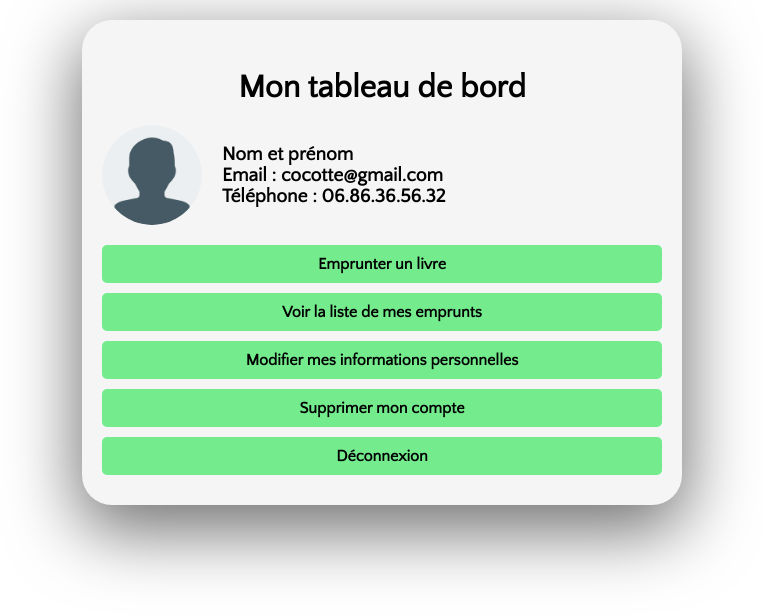
After one commit to DayZmooN/Bouquine, a PHP site: page /front/dashboarduser.php in a window 1280 px wide. The commit adds this page. Shown: the top 616 px of the page, without its empty margins (258-1021 px from the left). Run offline with PHP 8.4, Linux system fonts and the light colour scheme.

Commit message:
dashboard

```diff
--- a/css/style.css
+++ b/css/style.css
@@ -1236,12 +1236,10 @@ p.miller {
     margin-left: 30px;
     font-style: italic;
 }
-
 .list {
     width: 100%;
     height: auto;
 }
-
 h4.detail {
     font-size: 1.2rem;
     font-family: 'QuattrocentoSans-Regular';
@@ -1249,12 +1247,10 @@ h4.detail {
     color: #000;
     margin-left: 30px;
 }
-
 ul.liste {
     width: 600px;
     height: auto;
 }
-
 .liste li {
     list-style-type: circle;
     font-size: 1.2rem;
@@ -1263,7 +1259,6 @@ ul.liste {
     color: #000;
     margin-left: 30px;
 }
-
 h3.dispo {
     width: 100%;
     height: 30px;
@@ -1275,7 +1270,6 @@ h3.dispo {
     text-align: left;
     font-style: italic;
 }
-
 .livr {
     width: 100%;
     height: auto;
@@ -1284,7 +1278,6 @@ h3.dispo {
     margin-top: 50px;
 
 }
-
 p.title2 {
     font-size: 1rem;
     font-family: 'QuattrocentoSans-Regular';
@@ -1292,7 +1285,6 @@ p.title2 {
     text-align: center;
     padding-top: 10px;
 }
-
 p.author2 {
     font-size: 1rem;
     font-family: 'QuattrocentoSans-Regular';
@@ -1301,7 +1293,6 @@ p.author2 {
     /* padding-top: 5px; */
     color: rgba(0, 0, 0, 0.5);
 }
-
 .item3 img {
     width: 250px;
     height: 350px;
@@ -1314,19 +1305,15 @@ p.author2 {
 #catalogue {
     width: 100%;
     height: auto;
-
-}
-
+}
 .catal {
     width: 100%;
     height: 1500px;
 }
-
 .searching {
     width: 100%;
     height: 100px;
 }
-
 h2.catalog {
     font-size: 3rem;
     font-family: 'QuattrocentoSans-Regular';
@@ -1335,28 +1322,23 @@ h2.catalog {
     margin-top: 30px;
     text-transform: uppercase;
 }
-
 .search1 {
     display: flex;
     justify-content: center;
     align-items: center;
 }
-
 #recherche {
     width: 520px;
     height: 40px;
     background: #f4b97a95;
     box-shadow: 2px 2px 2px rgba(0, 0, 0, .3) inset;
     border-radius: 2em;
-
-}
-
+}
 #recherche .loupe {
     background: url(../image/loupe.svg) no-repeat 0 0;
     width: 50px;
     cursor: pointer;
 }
-
 #recherche input {
     border: none;
     margin: 0;
@@ -1364,7 +1346,6 @@ h2.catalog {
     float: left;
     display: block;
 }
-
 #recherche input[type=text] {
     font: 300 12px 'QuattrocentoSans-Regular', sans-serif;
     background: none;
@@ -1372,7 +1353,6 @@ h2.catalog {
     padding: 0 15px;
 
 }
-
 img.setting {
     width: 45px;
     height: 45px;
@@ -1380,34 +1360,27 @@ img.setting {
     border-radius: 10px;
     margin-left: 10px;
 }
-
 .item4 {
     width: 200px;
     height: 380px;
 }
-
 .item4 img {
     width: 200px;
     height: 270px;
     border-radius: 5px;
 }
-
 .books {
     width: 100%;
     height: 1600px;
-
-}
-
+}
 .books-catalog {
     width: 200px;
     height: 250px;
 }
-
 .container-books {
     display: flex;
     justify-content: space-around;
 }
-
 p.titles {
     font-size: 1.2rem;
     font-family: 'QuattrocentoSans-Regular', sans-serif;
@@ -1416,7 +1389,6 @@ p.titles {
     text-align: center;
 
 }
-
 p.authors {
     font-size: 1rem;
     font-family: 'QuattrocentoSans-Regular', sans-serif;
@@ -1433,19 +1405,15 @@ p.authors {
     width: 100%;
     height: 700px;
     background: #f4b97a95;
-
-}
-
+}
 .news {
     width: 100%;
     height: 700px;
 }
-
 .infos {
     width: 100%;
     height: 80px;
 }
-
 h2.infos {
     font-size: 2.5rem;
     font-family: 'QuattrocentoSans-Regular';
@@ -1454,20 +1422,16 @@ h2.infos {
     margin-top: 30px;
     text-transform: uppercase;
 }
-
 .consignes {
     width: 100%;
     height: 600px;
 }
-
 ol.consignes {
     list-style-type: decimal;
     text-align: center;
     font-family: 'QuattrocentoSans-Regular', sans-serif;
     font-weight: 700;
-
-}
-
+}
 ol.consignes li {
     margin-bottom: 10px;
     line-height: 1.5;
@@ -1613,13 +1577,11 @@ form button {
 }
 
 .img-book {
-    /* width: 50%; */
     height: 600px;
     margin-top: 120px;
 }
 
 .img-book img {
-    /* width: 50%; */
     height: 600px;
 }
 
@@ -1689,13 +1651,40 @@ input[type="checkbox"] {
 
 label[for="accept"] {
     display: inline-block;
-    /* margin: 0; */
     vertical-align: middle;
     font-size: 1rem;
     font-family: 'QuattrocentoSans-Regular', sans-serif;
 }
 
 /* END INSCRIPTION */
+/* RESPONSIVE INSCRIPTION */
+/* pour les écrans de 350px maximum */
+
+@media screen and (max-width: 350px) {
+    /* Réduire la taille de l'image */
+    .img-book img {
+        width: 100%;
+        height: auto;
+    }
+
+    /* Ajuster la largeur des champs de formulaire */
+    .input label, .input input {
+        width: 100%;
+        display: block;
+    }
+
+    /* Centrer le bouton d'envoi */
+    button[type="submit"] {
+        display: block;
+        margin: 0 auto;
+    }
+
+    /* Ajuster la taille de police */
+    h2.sus-form {
+        font-size: 1.2rem;
+    }
+}
+
 
 /* PAGE RECHERCHE AVANCEE */
 
@@ -1712,7 +1701,7 @@ label[for="accept"] {
     background-color: #f5f5f5;
     border-radius: 20px;
     box-shadow: rgba(0, 0, 0, 0.25) 0px 54px 55px, rgba(0, 0, 0, 0.12) 0px -12px 30px, rgba(0, 0, 0, 0.12) 0px 4px 6px, rgba(0, 0, 0, 0.17) 0px 12px 13px, rgba(0, 0, 0, 0.09) 0px -3px 5px;
-    ;
+
 }
 
 h2 {
@@ -1757,10 +1746,122 @@ input[type="submit"] {
     border-radius: 5px;
     cursor: pointer;
 }
+
 input[type="submit"]:hover {
     background-color: #3e8e41;
 }
 
 /* END PAGE RECHERCHE AVANCEE */
 
+/* RESPONSIVE RECHERCHE AVANCEE  */
+
+@media only screen and (max-width: 350px) {
+    .filter-container {
+      display: flex;
+      flex-direction: column;
+      align-items: center;
+    }
+    label, input, select {
+      width: 100%;
+      margin-top: 10px;
+    }
+    input[type="submit"] {
+      margin-top: 20px;
+    }
+  }
+
+
 /* DASHBOARD USER */
+
+.dash-user {
+    max-width: auto;
+    height: auto;
+}
+
+.dashboard-container {
+    margin: 20px auto;
+    max-width: 600px;
+    padding: 20px;
+    background-color: #f5f5f5;
+    border-radius: 30px;
+    box-shadow: rgba(0, 0, 0, 0.56) 0px 22px 70px 4px;
+}
+
+h2 {
+    font-size: 2rem;
+    font-family: 'QuattrocentoSans-Regular', sans-serif;
+    font-weight: 600;
+    margin-top: 30px;
+}
+
+.info-user {
+    display: flex;
+    align-items: center;
+    margin-bottom: 20px;
+}
+
+img {
+    border-radius: 50%;
+    margin-right: 20px;
+    width: 100px;
+    height: 100px;
+}
+
+.details h3 {
+    font-size: 1.2rem;
+    font-family: 'QuattrocentoSans-Regular', sans-serif;
+    margin-top: 0;
+}
+
+.details p {
+    font-size: 1.2rem;
+    font-family: 'QuattrocentoSans-Regular', sans-serif;
+    font-weight: 700;
+}
+
+.actions a {
+    font-size: 1rem;
+    font-family: 'QuattrocentoSans-Regular', sans-serif;
+    font-weight: 600;
+    display: block;
+    padding: 10px;
+    margin-bottom: 10px;
+    background-color: #74EC8D;
+    color: black;
+    text-align: center;
+    border-radius: 5px;
+}
+
+.actions a:hover {
+    background-color: #3e8e41;
+}
+
+/* END DASHBOARD USER */
+
+/* RESPONSIVE  DASHBOARD USER*/
+
+@media only screen and (max-width: 350px) {
+    .dashboard-container {
+      display: flex;
+      flex-direction: column;
+      align-items: center;
+    }
+    .info-user {
+      margin-top: 20px;
+      display: flex;
+      flex-direction: column;
+      align-items: center;
+    }
+    .details {
+      margin-top: 10px;
+    }
+    .actions {
+      margin-top: 20px;
+      display: flex;
+      flex-direction: column;
+      align-items: center;
+    }
+    .actions a {
+      margin-bottom: 10px;
+    }
+  }
--- /dev/null
+++ b/front/dashboarduser.php
@@ -0,0 +1,35 @@
+<!DOCTYPE html>
+<html lang="en">
+
+<head>
+    <meta charset="UTF-8">
+    <meta http-equiv="X-UA-Compatible" content="IE=edge">
+    <meta name="viewport" content="width=device-width, initial-scale=1.0">
+    <title>Bouquine</title>
+    <link rel="stylesheet" href="../css/style.css">
+</head>
+
+<body>
+    <section class="dash-user">
+        <div class="dashboard-container">
+            <h2>Mon tableau de bord </h2>
+            <div class="info-user">
+                <img src="../image/user1.png" alt="icône user">
+                <div class="details">
+                    <h3>Nom et prénom</h3>
+                    <p>Email : cocotte@gmail.com</p>
+                    <p>Téléphone : 06.86.36.56.32</p>
+                </div>
+            </div>
+            <div class="actions">
+                <a href="#">Emprunter un livre</a>
+                <a href="#">Voir la liste de mes emprunts</a>
+                <a href="#">Modifier mes informations personnelles</a>
+                <a href="#">Supprimer mon compte</a>
+                <a href="#">Déconnexion</a>
+            </div>
+        </div>
+    </section>
+</body>
+
+</html>
```
Also changed, not shown: image/user1.png (added).
